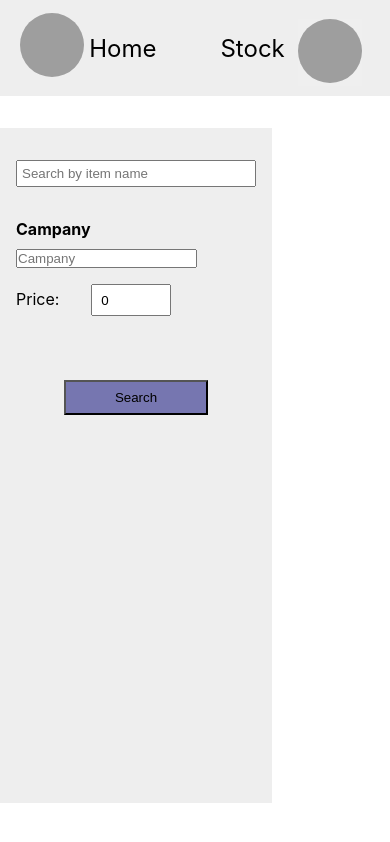
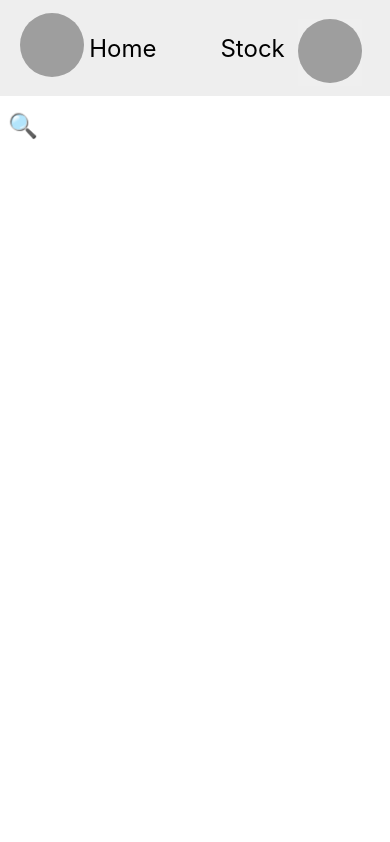
Before and after one commit to Katotodan/e-commerce-app, a React (Create React App) app in the folder client/: page /view/item/1 in a window 390 px wide. Built offline with nearby package versions, Linux system fonts and the light colour scheme; no server answers; grey boxes are pictures that could not be loaded.

Commit message:
Sidebar responsiveness

```diff
--- a/client/src/App.js
+++ b/client/src/App.js
@@ -1,14 +1,13 @@
 import React,{useState} from "react";
 import Header from "./Components/Navbar/Header";
-import { LeftMenu } from "./Components/Navbar/LeftMenu";
+import { LeftMenu } from "./Components/LeftMenu/LeftMenu";
 import "./index.css"
 import {Outlet,  useNavigate, useEffect} from "react-router-dom"
 
 function App() {
   const navigate = useNavigate()
   let url = ""
-  const submitFunc = (e,inputName,campany,price) => {
-    e.preventDefault()
+  const submitFunc = (inputName,campany,price) => {
     url = ""
     let hasAlreadyAquery = false
 
@@ -39,6 +38,7 @@ function App() {
     }
     navigate(`/view/item/${url}`)
   }
+
   const hidedropdown = (e) =>{
     const isDropdown = e.target.getAttribute('data-dropdown-button')
 
@@ -64,10 +64,10 @@ function App() {
   return (
     <main className="App" onClick={hidedropdown}>
       <Header/>
-      <div className="main--container">
-        <LeftMenu handleSubit = {submitFunc}
-        />
-        <Outlet/>
+      <div className="main--container" data-dropdown="dropdown">
+        <button className="search-btn" data-dropdown-button ="dropdown-button"> &#x1F50D; </button>
+        <div className="left-container"> <LeftMenu handleSubit = {submitFunc}/> </div>
+        <div className="right-container"> <Outlet/> </div>
       </div>
     </main>
   );
--- /dev/null
+++ b/client/src/Components/LeftMenu/LeftMenu.jsx
@@ -0,0 +1,64 @@
+import React, {useState} from 'react'
+import "./leftmenu.css"
+
+export const LeftMenu = ({handleSubit}) => {
+    const [inputName, setInputName] = useState("")
+    const [campany, setCampany] = useState("")
+    const [price, setPrice] = useState(0)
+    const handleChange = (e)=>{
+        switch (e.target.name) {
+            case "inputName":
+                setInputName(e.target.value)
+                break;
+            case "campany":
+                setCampany(e.target.value)
+
+                break;
+            case "price":
+                setPrice(e.target.value)
+                break;
+
+            default:
+                break;
+        }
+    }
+  return (
+    <div className="left--menu">
+            <form onSubmit={ e => {
+            e.preventDefault()
+            handleSubit(inputName,campany,price)
+            }}>
+                <h2>Do you searching here</h2>
+                <div>
+                    <label htmlFor="">Search by name</label>
+                    <input
+                    placeholder="Search by item name"
+                    className="left-search"
+                    name='inputName'
+                    value={inputName} onChange={handleChange}/>
+
+                </div>
+                <div>
+                    <label htmlFor="">Campany name</label>
+                    <input
+                    placeholder="Campany"
+                    value={campany}
+                    name='campany'
+                    onChange={handleChange}
+                />
+                </div>
+
+
+                <div>
+                    <label htmlFor="price">Price: </label>
+                    <input id="price"
+                    type="number" value={price}
+                    name='price'
+                    className='price'
+                    onChange={handleChange}/>
+                </div>
+                <button type="submit">Search</button>
+            </form>
+        </div>
+  )
+}
--- /dev/null
+++ b/client/src/Components/LeftMenu/leftmenu.css
@@ -0,0 +1,45 @@
+.left--menu{
+    background-color: var(--secondary--color);
+    width: 100%;
+    height: 100%;
+    padding: 2rem 1rem;
+}
+.left--menu h2{
+    margin-bottom: 2rem;
+}
+.left--menu input{
+    display: block;
+    margin: 0 auto;
+    padding: 0.25rem;
+    width: 100%;
+}
+.left--menu div label{
+    font-size: large;
+}
+.left--menu div input{
+    display: block;
+    width: 100%;
+    height: 2rem;
+    padding: 0.5rem;
+    margin: 0.5rem 0 1.5rem 0;
+    border-radius: 5px;
+    outline: none;
+}
+.left--menu div input.price{
+    display: inline-block;
+    width: 5rem;
+
+}
+.left--menu button{
+    display: block;
+    margin: 0 auto;
+    width: 9rem;
+    background-color: var(--primary--color);
+    text-align: center;
+    padding: 0.5rem;
+    margin-top: 4rem;
+    border-radius: 5px;
+    border: none;
+    font-size: larger;
+
+}
--- a/client/src/Components/Navbar/LeftMenu.jsx
+++ /dev/null
@@ -1,53 +0,0 @@
-import React, {useState} from 'react'
-
-export const LeftMenu = ({handleSubit}) => {
-    const [inputName, setInputName] = useState("")
-    const [campany, setCampany] = useState("")
-    const [price, setPrice] = useState(0)
-    const handleChange = (e,second)=>{
-        switch (second) {
-            case "inputName":
-                setInputName(e.target.value)
-                break;
-            case "campany":
-                setCampany(e.target.value)
-
-                break;
-            case "price":
-                setPrice(e.target.value)
-                break;
-
-            default:
-                break;
-        }
-    }
-  return (
-    <div className="left--menu">
-            <form
-            onSubmit={
-                (e) =>{
-                    handleSubit(e,inputName,campany,price)
-                }
-            }
-            >
-                <input
-                placeholder="Search by item name"
-                className="left-search"
-                value={inputName} onChange={(e) =>handleChange(e,"inputName")}/>
-                <h4>Campany</h4>
-                <input
-                  placeholder="Campany"
-                  value={campany}
-                  onChange={(e) =>handleChange(e,"campany")}
-                />
-                <div>
-                    <label htmlFor="price">Price:</label>
-                    <input id="price"
-                    type="number" value={price}
-                    onChange={(e) =>handleChange(e,"price")}/>
-                </div>
-                <button type="submit">Search</button>
-            </form>
-        </div>
-  )
-}
--- a/client/src/index.css
+++ b/client/src/index.css
@@ -31,45 +31,34 @@ code {
   position: relative;
   margin-top: 8rem;
 }
-/* Left menu */
-.left--menu{
-  background-color: var(--secondary--color);
+/* LEFT AND RIGHT CONTAINER STYLE */
+.search-btn{
+  position: absolute;
+  top: -1rem;
+  left: 0.5rem;
+  font-size: 1.5rem;
+  display: none;
+  border: none;
+  background-color: transparent;
+  z-index: 2;
+}
+.left-container{
+  flex: 1;
   height: 80vh;
-  position: fixed;
-  width: 17rem;
-  padding: 2rem 1rem;
 }
-.left-search{
-  display: block;
-  margin: 0 auto;
-  padding: 0.25rem;
-  width: 100%;
+.right-container{
+  flex: 3;
+  padding: 0 1rem;
+  height: 80vh;
+  overflow-y: auto;
 }
-.left--menu h4{
-  margin: 2rem 0 0.5rem 0;
-}
-.left--menu div{
-  margin: 1rem 0;
-}
-.left--menu div input{
-  display: inline-block;
-  width: 5rem;
-  margin-left: 2rem;
-  height: 2rem;
-  padding: 0.5rem;
-}
-.left--menu button{
-  display: block;
-  margin: 0 auto;
-  width: 9rem;
-  background-color: var(--primary--color);
-  text-align: center;
-  padding: 0.5rem;
-  margin-top: 4rem;
-}
+
+
+
+
 /* Right main */
 .right--main{
-  margin-left: 19rem;
+  /* margin-left: 19rem; */
   width: 100%;
   display: flex;
   flex-wrap: wrap;
@@ -146,3 +135,58 @@ a{
 .not-find h2{
   text-align: center;
 }
+
+@media only screen and (max-width: 1024px){
+  .search-btn{
+    display: block;
+  }
+  .left-container{
+    flex: 0;
+    width: 0;
+    transform: translateX(-100%);
+    height: 0;
+    overflow: hidden;
+    transition: all  0.3s ease;
+  }
+  .main--container.active .left-container{
+    flex: 1;
+    width: auto;
+    height: 80vh;
+    transform: translateX(0);
+  }
+  .right-container{
+    margin-left: 2rem;
+  }
+  .main--container.active .right-container{
+    margin-left: 0;
+  }
+
+}
+@media only screen and (max-width: 840px){
+  .main--container.active .right-container{
+    flex: auto;
+    width: 60%;
+  }
+  .main--container.active .left-container{
+    flex: auto;
+    width: 40%;
+  }
+}
+@media only screen and (max-width: 600px){
+  .main--container.active .right-container{
+    position: absolute;
+    top: 0;
+    left: 0;
+    background-color: red;
+    display: none;
+    padding: 0;
+    margin: 0;
+
+  }
+  .main--container.active  .left-container{
+    flex: auto;
+    width: 70%;
+  }
+}
+
+/* Work on product responsiveness */
```
